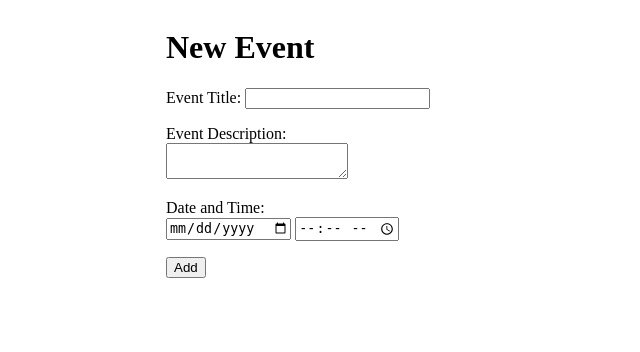
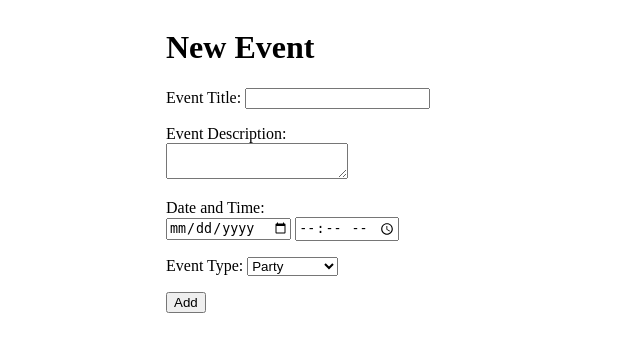
Before and after one commit to lougoncharenko/event-handling-app, a Flask app: page /create in a window 1280 px wide. Shown: the top 352 px of the page, without its empty margins (0-640 px from the left). Run offline with Flask 2, Linux system fonts and the light colour scheme.

Commit message:
added event types

```diff
--- a/events_app/templates/create.html
+++ b/events_app/templates/create.html
@@ -28,6 +28,17 @@
         </label>
     </p>
     <p>
+        <label>
+            Event Type:
+            <select name="event_type">
+                <option value="PARTY">Party</option>
+                <option value="STUDY">Study</option>
+                <option value="NETWORKING">Networking</option>
+                <option value="CONFERENCE">Conference</option>
+            </select>
+        </label>
+    </p>
+    <p>
         <input type="submit" name="submit" value="Add">
     </p>
 </form>
```
